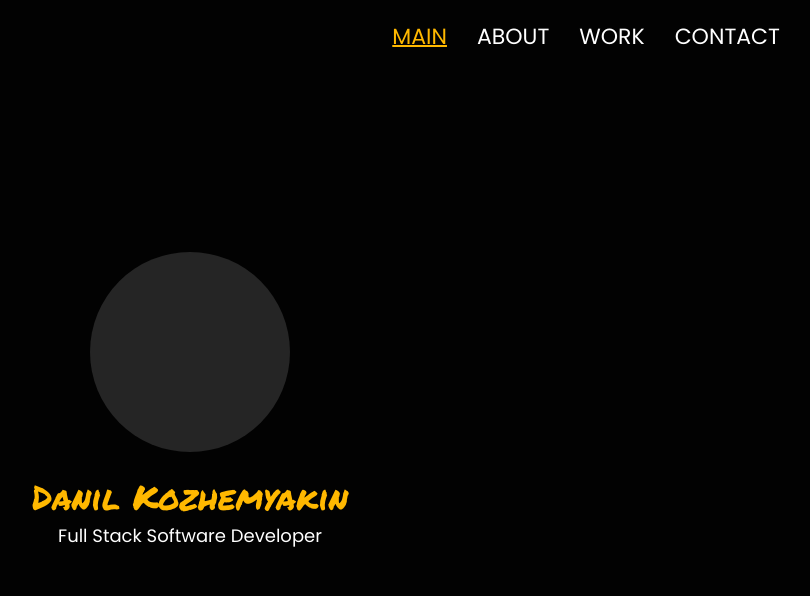
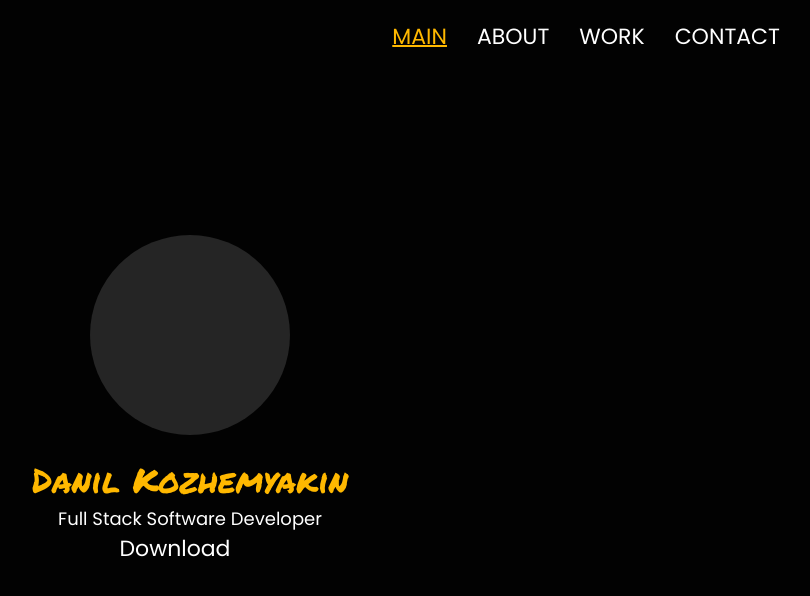
Before and after one commit to RazumeetsyaDanila/portfolio, a React (Create React App) app: page / in a window 1280 px wide. Shown: the top 596 px of the page, without its empty margins (450-1260 px from the left). Built offline with nearby package versions, Linux system fonts and the light colour scheme.

Commit message:
some changes...

```diff
--- a/src/pages/MainPage/MainPage.tsx
+++ b/src/pages/MainPage/MainPage.tsx
@@ -20,7 +20,7 @@ const MainPage: React.FC = () => {
             <p className={s.sayMyName}>Danil Kozhemyakin</p>
             <p className={s.info}>Full Stack Software Developer</p>
             {/* <button onClick={saveFile}>download</button> */}
-            {/* <NavLink to='../../../public/files/test.txt' target="_blank" download>Download</NavLink> */}
+            <NavLink to='/files/test.pdf' target="_blank" download>Download</NavLink>
         </div>
     );
 };
```
